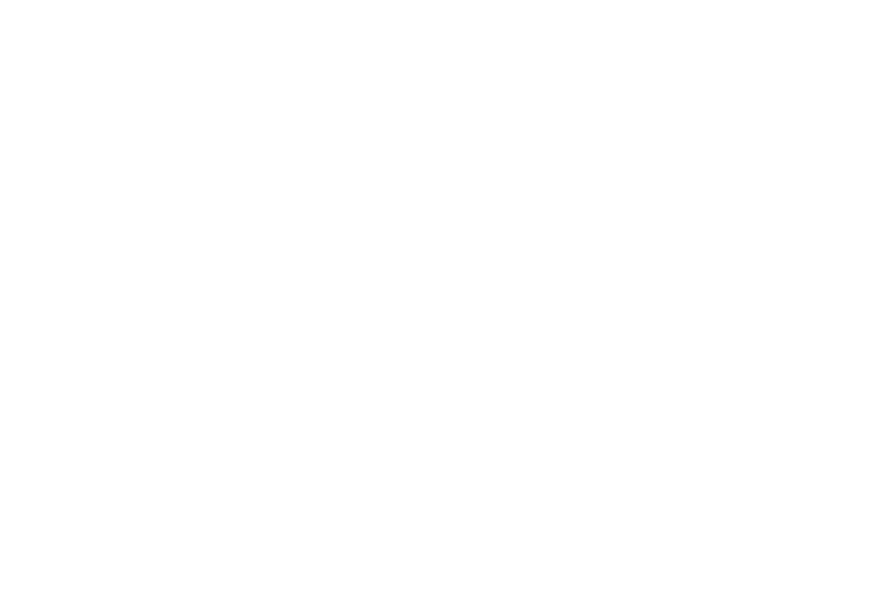
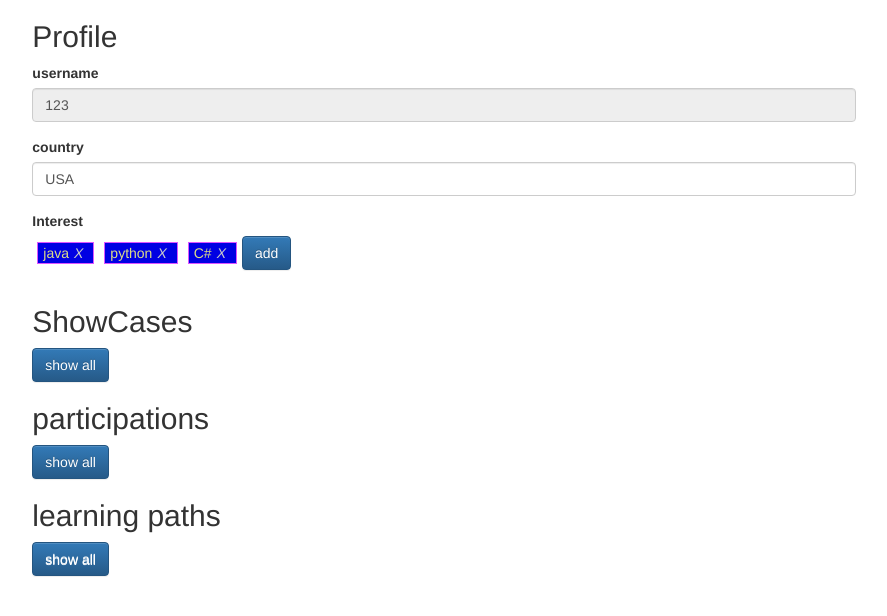
Before and after one commit to chingu-voyages/v10-bears-team-14, a React (Create React App) app: page /profile in a window 1280 px wide. Shown: the top 616 px of the page, without its empty margins (196-1083 px from the left). Built offline with nearby package versions, Linux system fonts and the light colour scheme.

Commit message:
first commit profile page

```diff
--- a/src/App.js
+++ b/src/App.js
@@ -8,7 +8,7 @@
 import RegisterPage from './containers/Register/RegisterPage.js'
 import CreateLearningPath from './containers/LearningPath/CreateLearningPath.js';
 import Assignment from './containers/Assignment/Assignment';
-
+import ProfilePage from './containers/Profile/ProfilePage';
 
 
 function App() {
@@ -21,6 +21,7 @@
           <Route path="/register" component={RegisterPage} />
           <Route path="/create" component={CreateLearningPath} />
           <Route path="/assignment" component={Assignment} />
+          <Route path="/profile" component={ProfilePage} />
           {/* <CreateLearningPath /> */}
           {/* <Assignment /> */}
         </div>
--- /dev/null
+++ b/src/assets/css/Profile.css
@@ -0,0 +1,14 @@
+.interestBtn{
+    padding:0 5px;
+    background:#0000E3;
+    color:#DD8;
+    margin: 5px;
+    border: 1px solid #D5F
+}
+
+.delIcon{
+    padding:0 5px;
+    color: #ccc;
+    cursor: pointer;
+    fontStyle: normal
+}
--- /dev/null
+++ b/src/containers/Profile/InterestListItem.js
@@ -0,0 +1,14 @@
+import React from 'react'
+import '../../assets/css/Profile.css'
+
+class InterestListItem extends React.PureComponent{
+
+    render(){
+        return(<button type="button" className="interestBtn">
+            {this.props.value}
+            <i className="delIcon" onClick={this.props.del} data-index={this.props.index}>X</i>
+        </button>)
+    }
+}
+
+export default InterestListItem;
--- /dev/null
+++ b/src/containers/Profile/LearnPathForm.js
@@ -0,0 +1,21 @@
+import React, {Component} from 'react'
+import {  Button } from 'react-bootstrap'
+
+export default class LearnPathForm extends Component{
+    constructor(props) {
+        super(props);
+        this.state={
+            learningPaths:this.props.learningPaths
+        }
+    }
+
+    render()
+    {
+        return(
+            <div className="col-md-8 col-md-offset-2">
+                <h2>learning paths</h2>
+                <Button className="btn btn-default">show all</Button>
+            </div>
+        )
+    }
+}
--- /dev/null
+++ b/src/containers/Profile/ParticipationsForm.js
@@ -0,0 +1,21 @@
+import React, {Component} from 'react'
+import {  Button } from 'react-bootstrap'
+
+export default class ParticipationsForm extends Component{
+    constructor(props) {
+        super(props);
+        this.state={
+            participations:this.props.participations
+        }
+    }
+
+    render()
+    {
+        return(
+            <div className="col-md-8 col-md-offset-2">
+                <h2>participations</h2>
+                <Button>show all</Button>
+            </div>
+        )
+    }
+}
--- /dev/null
+++ b/src/containers/Profile/ProfileForm.js
@@ -0,0 +1,120 @@
+import React from 'react'
+import { Form, Button } from 'react-bootstrap'
+import 'bootstrap/dist/css/bootstrap.css'
+import 'bootstrap/dist/css/bootstrap-theme.css'
+import $ from 'jquery'
+import '../../assets/css/Profile.css'
+import InterestListItem from './InterestListItem.js'
+
+class ProfileForm extends React.Component{
+    constructor(props) {
+        super(props);
+        this.state={
+            country:this.props.country,
+            interests:this.props.interests
+        };
+        this.handleInputChange=this.handleInputChange.bind(this);
+        this.del=this.del.bind(this);
+        this.addInterest=this.addInterest.bind(this);
+    }
+
+    componentDidMount() {
+        this.validateEditable(this.props);
+    }
+
+    validateEditable(){
+        if(!this.props.editable)
+        {
+            document.getElementById("form-country").disabled=true;
+            document.getElementById("addBtn").style.display="none";
+            document.getElementsByClassName("delIcon").disabled=true;
+
+        }
+
+    }
+
+    handleInputChange=(event)=>{
+        const target=event.target;
+        const value=target.value;
+        const name=target.name;
+        this.setState({
+            [name]:value
+        })
+    };
+
+    //Delete interests
+    del(e){
+        //$(this).parent().remove();
+        let index=e.target.getAttribute("data-index");
+        let list=this.state.interests;
+        list.splice(index,1);
+        this.setState({
+            interests:list
+        });
+
+    }
+
+    //Add Interests
+    addInterest()
+    {
+        let _this=this;
+
+        let Input=$("<input />");
+        Input.css({
+                width:"60px",
+                height:"35px"
+            });
+        Input.on("blur",function(){
+                if(this.value){
+
+                    let lists=_this.state.interests;
+
+                    lists.push(this.value);
+                    _this.setState({interests:lists});
+
+                }
+                $(this).remove();
+                $("#addBtn").show()
+            });
+            $(".btn-group").append(Input);
+            Input.focus();
+            $("#addBtn").hide()
+
+
+    }
+
+    render()
+    {
+        const interestList=this.state.interests.map((item,index)=> {
+            return <InterestListItem key={item?item:index} value={item} del={this.del} index={index}/>
+        });
+
+        return(
+            <div>
+                <div className="col-md-8 col-md-offset-2"><h2>Profile</h2></div>
+                <div className="col-md-8 col-md-offset-2">
+                <form>
+                    <Form.Group controlId="form-username">
+                        <Form.Label>username</Form.Label>
+                        <Form.Control type="text" value={this.props.username} disabled></Form.Control>
+                    </Form.Group>
+                    <Form.Group controlId="form-country">
+                        <Form.Label>country</Form.Label>
+                        <Form.Control name="country" defaultValue={this.state.country} type="text" onChange={this.handleInputChange}></Form.Control>
+                    </Form.Group>
+                    <Form.Group controlId="form-interest">
+                        <Form.Label>Interest</Form.Label>
+                        <br />
+                        <div className="btn-group">
+                            {interestList}
+                        </div>
+                        <Button id="addBtn" onClick={this.addInterest}>add</Button>
+                    </Form.Group>
+                </form>
+                </div>
+            </div>
+        )
+    }
+}
+
+export default ProfileForm
--- /dev/null
+++ b/src/containers/Profile/ProfilePage.js
@@ -0,0 +1,26 @@
+import React,{ Component } from 'react';
+import ProfileForm from './ProfileForm.js';
+import ShowCasesForm from './ShowCasesForm.js';
+import LearnPathForm from './LearnPathForm.js';
+import ParticipationsForm from "./ParticipationsForm";
+
+export default class ProfilePage extends Component{
+
+
+    render()
+    {
+        let interests=["java","python","C#"];
+        let editable=true;
+        let learningPaths=[];
+        let participations=[];
+        let showCases=[];
+        return(
+            <div>
+                <ProfileForm username="123" country="USA" interests={interests} editable={editable} />
+                <ShowCasesForm showCases={showCases}/>
+                <ParticipationsForm participations={participations}/>
+                <LearnPathForm learningPaths={learningPaths}/>
+            </div>
+        )
+    }
+}
--- /dev/null
+++ b/src/containers/Profile/ShowCasesForm.js
@@ -0,0 +1,21 @@
+import React, {Component} from 'react'
+import {  Button } from 'react-bootstrap'
+
+export default class ShowCasesForm extends Component{
+    constructor(props) {
+        super(props);
+        this.state={
+            showCases:this.props.showCases
+        }
+    }
+
+    render()
+    {
+        return(
+            <div className="col-md-8 col-md-offset-2">
+                <h2>ShowCases</h2>
+                <Button>show all</Button>
+            </div>
+        )
+    }
+}
--- a/src/templates/Header.js
+++ b/src/templates/Header.js
@@ -20,6 +20,11 @@
                             <button className="btn btn-warning cBtn1">Assignments</button>
                         </Link>
                         </div>
+                        <div className='col-md-3'>
+                            <Link to="/profile">
+                                <button className="btn btn-warning cBtn1">Profile</button>
+                            </Link>
+                        </div>
                         <div className='col-md-2 '>
                         <Link to="/login/" >
                             <button className="btn btn-warning cBtn2">Sign in</button>
```
Also changed, not shown: package.json (+6 -5 lines), 1 other file (tests, documents, lock files or other folders).
